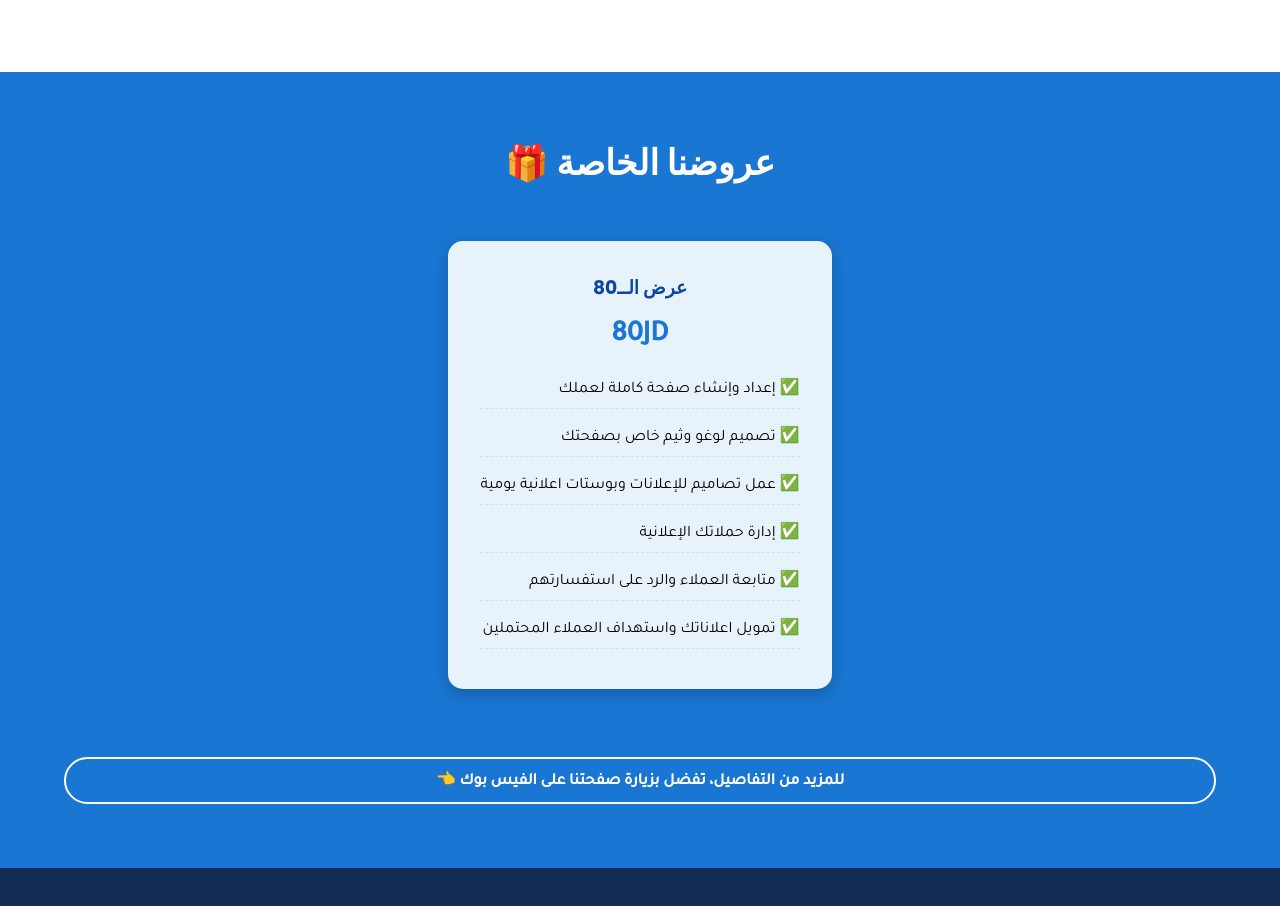
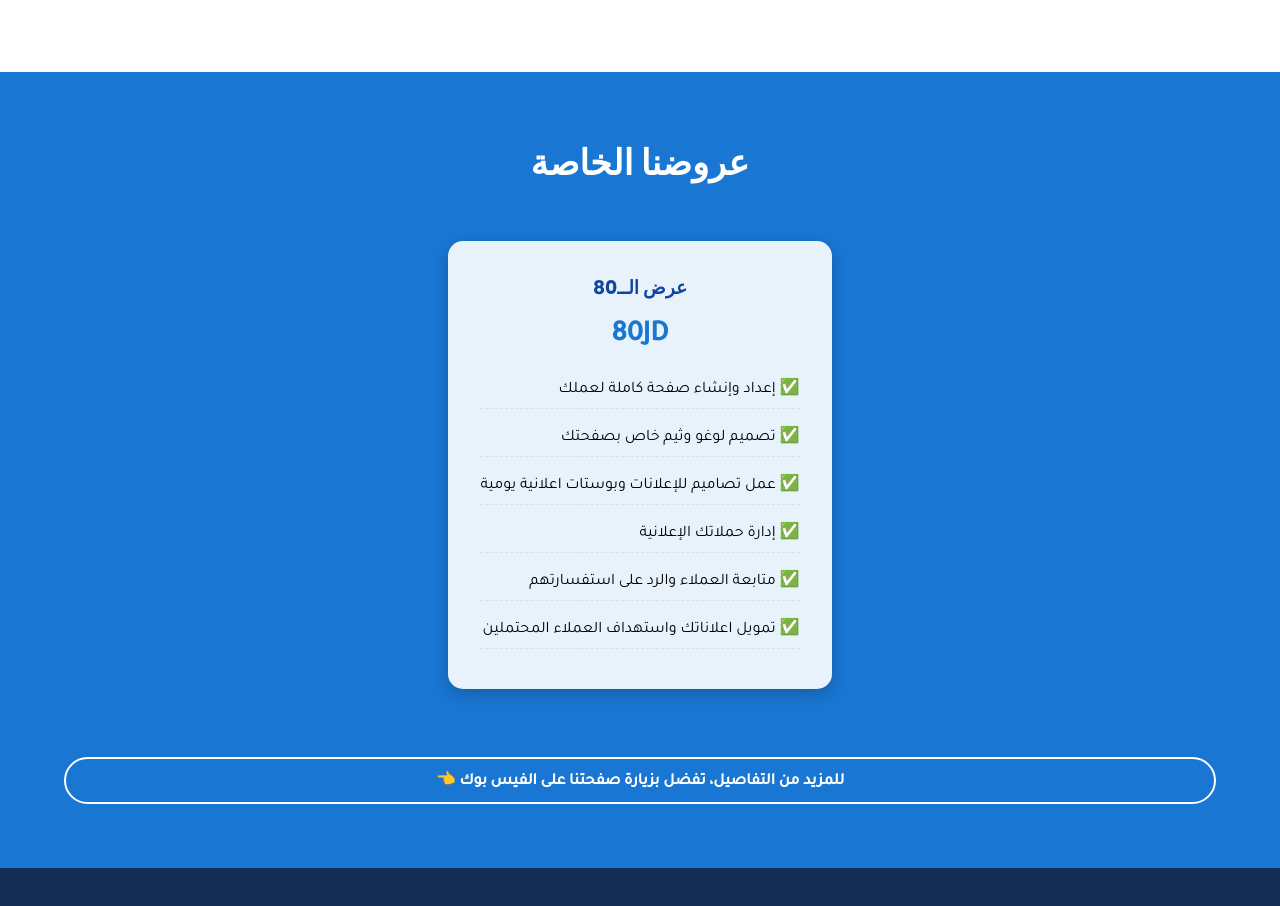
Before and after one commit to enjoymarkting/enjoymarkting, a plain HTML site: page index.html in a window 1280 px wide. Shown: the part 1120-2026 px from the top of the page. Drawn offline with Linux system fonts and the light colour scheme.

Commit message:
index.html

```diff
--- a/index.html
+++ b/index.html
@@ -390,7 +390,7 @@
     </section>
 
     <section class="offers-section" id="offers">
-        <h2 class="offers-title">عروضنا الخاصة 🎁</h2>
+        <h2 class="offers-title">عروضنا الخاصة </h2>
         <div class="offers-grid">
             <div class="offer-card">
                 <h3 class="offer-title">عرض الــ80</h3>
```
